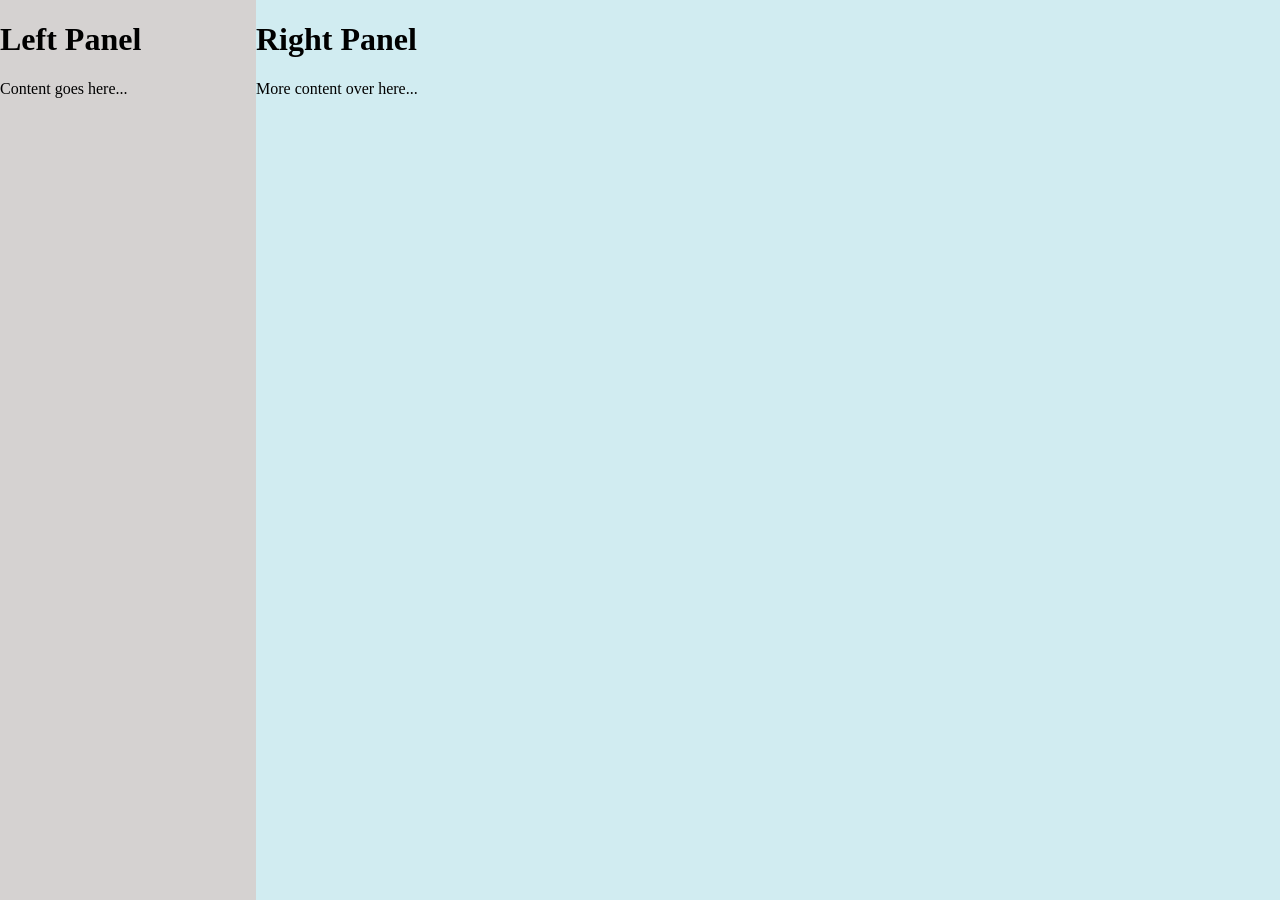
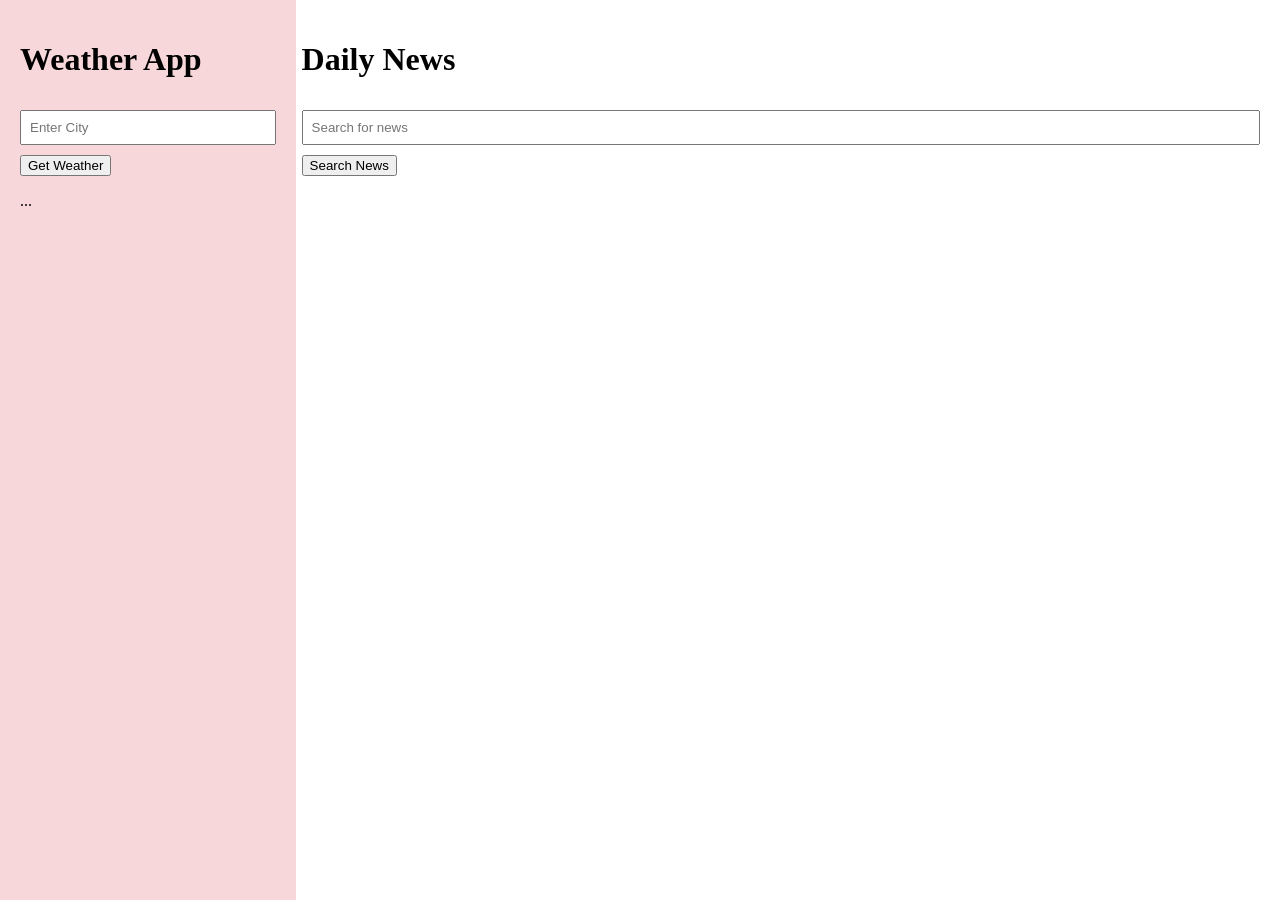
Before and after one commit to Manirajan-mewtechnology/weather-and-news-app, a Flask app: page / in a window 1280 px wide. Run offline with Flask 3, Linux system fonts and the light colour scheme; data that the repository does not hold is empty.

Commit message:
add template and functions

```diff
--- a/App.py
+++ b/App.py
@@ -1,10 +1,80 @@
-from flask import Flask, render_template
+from flask import Flask, render_template, request
+import requests
+from datetime import datetime, date
 
 app = Flask(__name__)
 
-@app.route('/')
+WEATHER_API_ENDPOINT = "http://api.openweathermap.org/data/2.5/weather"
+WEATHER_API_KEY = "b60b359d0af5113fbaba3553d2643305"
+
+NEWS_API_ENDPOINT = 'https://newsapi.org/v2/top-headlines'
+NEWS_API_KEY = '87fe557b1c82431cb84bab233c6b2258'
+
+def get_weather(city):
+    params = {
+        'q':city,
+        'appid':WEATHER_API_KEY,
+        'units':'metric'
+    }
+    response = requests.get(WEATHER_API_ENDPOINT,params=params)
+    data = response.json()
+
+    if data.get('cod') == 200:
+        weather = {
+            'city': data['name'],
+            'temperature': data['main']['temp'],
+            'humidity':data['main']['humidity'],
+            'wind_speed':data['wind']['speed'],
+            'description':data['weather'][0]['description'],
+            'icon':data['weather'][0]['icon'],
+            'date_time':datetime.now().strftime('%H:%M:%S'),
+            'today_date':date.today()
+        }
+        return weather
+    else:
+        return None
+
+def get_news(country='in', category='general', query=''):
+    params = {
+        'county':country,
+        'category':category,
+        'q':query,
+        'apiKey':NEWS_API_KEY
+                }
+    response = requests.get(NEWS_API_ENDPOINT,params=params)
+    data = response.json()
+    print("-"*20)
+    print(data)
+    articles = data.get('articles',[])
+    news_data = []
+    for article in articles:
+        title = article.get('title','No Title')
+        image_url = article.get('urlToImage', 'https://via.placeholder.com/150')
+        news_data.append({'title':title, 'image_url':image_url})
+    return news_data
+
+@app.route('/', methods=['GET','POST'])
 def home():
-    return render_template('layout.html')
+    default_city = "Bangalore"
+    default_country = 'in'
+    default_category = 'general'
+    if request.method == 'POST':
+        city = request.form.get('city',default_city)
+        country = request.form.get('country',default_country)
+        category = request.form.get('category',default_category)
+        query = request.form.get('query','')
+    else:
+        city = request.args.get('city',default_city)
+        country = request.args.get('country',default_country)
+        category = request.args.get('category',default_category)
+        query = request.args.get('query','')
+
+    weather = get_weather(city)
+    news = get_news(country, category, query)
+
+
+
+    return render_template('layout.html', weather=weather, news=news)
 
 if __name__ == "__main__":
     app.run(debug=True)
--- a/templates/layout.html
+++ b/templates/layout.html
@@ -3,7 +3,7 @@
 <head>
     <meta charset="UTF-8">
     <meta name="viewport" content="width=device-width, initial-scale=1.0">
-    <title>Split Screen Layout</title>
+    <title>Static Split Screen Layout with Search Boxes</title>
     <style>
         body, html {
             height: 100%;
@@ -11,17 +11,49 @@
         }
         .container {
             display: flex;
-            height: 100%;
+            height: 100vh;
         }
         .left {
             width: 20%;
-            background-color: #D5D2D1;
+            background-color: #f8d7da;
             height: 100%;
+            position: fixed;
+            padding: 20px;
         }
         .right {
             width: 80%;
-            background-color: #d1ecf1;
-            height: 100%;
+            /* background-color: #d1ecf1; */
+            /* height: 100%; */
+            margin-left: 22%;
+            /* overflow-y: auto;  */
+            padding: 20px;
+        }
+        input[type="text"] {
+            width: 100%;
+            padding: 8px;
+            margin: 10px 0;
+            box-sizing: border-box;
+        }
+        .news-container {
+            display: flex;
+            flex-wrap: wrap;
+        }
+        .news-item {
+            width: calc(33.33% - 20px);
+            margin: 10px;
+            padding: 10px;
+            border: 1px solid #ccc;
+        }
+        .news-title {
+            font-size: 18px;
+            margin-bottom: 10px;
+        }
+        .news-image {
+            width: 100%;
+            height: auto;
+        }
+        .search-form{
+            margin-bottom: 20px;
         }
     </style>
 </head>
@@ -29,13 +61,41 @@
     <div class="container">
         <div class="left">
             <!-- Content for the 20% width area -->
-            <h1>Left Panel</h1>
-            <p>Content goes here...</p>
+            <h1>Weather App</h1>
+            <form method="get">
+                <input type="text" name="city" placeholder="Enter City">
+                <button type="submit">Get Weather</button>
+            </form>
+            {% if weather %}
+            <div>
+                <h2>{{ weather.city }}</h2>
+                <img src="http://openweathermap.org/img/wn/{{ weather.icon }}.png" alt="Weather Icon" class="weather-icon">
+                <p>Temperature: {{ weather.temperature }}°C</p>
+                <p>Humidity: {{ weather.humidity }}%</p>
+                <p>Wind Speed: {{ weather.wind_speed }}</p>
+                <h2 class="date-time">Time : {{ weather.date_time }}</h2>
+                <h2 class="date-time">Date: {{ weather.today_date }}</h2>
+            </div>
+            {% endif %}
+            <p>...</p>
         </div>
         <div class="right">
             <!-- Content for the 80% width area -->
-            <h1>Right Panel</h1>
-            <p>More content over here...</p>
+            <h1>Daily News</h1>
+            <form  method="get" class="search-form">
+                <!-- <form action="/search_right" method="get"> -->
+                <input type="text" name="query" placeholder="Search for news">
+                <button type="submit">Search News</button>
+            </form>
+            <div class="news-container">
+                {% for item in news %}
+                <div class="news-item">
+                    <h3 class="news-title">{{ item.title }}</h3>
+                    <img src="{{ item.image_url }}" alt="News Image" class="news-image">
+                </div>
+                {% endfor %}
+            </div>
+            <!-- <p>...</p> -->
         </div>
     </div>
 </body>
```
